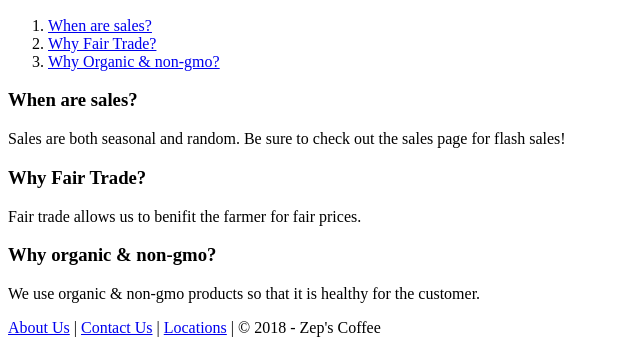
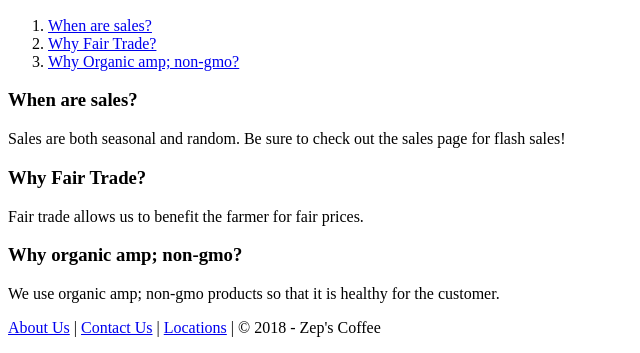
Before and after one commit to CodeNeedsCoffee/git-collaboration-lab, a plain HTML site: page pages/about-us/faq.html in a window 1280 px wide. Shown: the part 263-616 px from the top of the page, without its empty margins (0-640 px from the left). Drawn offline with Linux system fonts and the light colour scheme.

Commit message:
spelling and &amp; change

```diff
--- a/pages/about-us/faq.html
+++ b/pages/about-us/faq.html
@@ -37,16 +37,16 @@
                 <ol>
                     <li><a href="#whenSales">When are sales?</a></li>
                     <li><a href="#whyFair">Why Fair Trade?</a></li>
-                    <li><a href="#whyOrganic">Why Organic & non-gmo?</a></li>
+                    <li><a href="#whyOrganic">Why Organic amp; non-gmo?</a></li>
                 </ol>
             </article>
             <article>
                 <h3 id="whenSales">When are sales?</h3>
                 <p>Sales are both seasonal and random. Be sure to check out the sales page for flash sales!</p>
                 <h3 id="whyFair">Why Fair Trade?</h3>
-                <p>Fair trade allows us to benifit the farmer for fair prices.</p>
-                <h3 id="whyOrganic">Why organic & non-gmo?</h3>
-                <p>We use organic & non-gmo products so that it is healthy for the customer.</p>
+                <p>Fair trade allows us to benefit the farmer for fair prices.</p>
+                <h3 id="whyOrganic">Why organic amp; non-gmo?</h3>
+                <p>We use organic amp; non-gmo products so that it is healthy for the customer.</p>
             </article>
         </section>
     </main>
```
